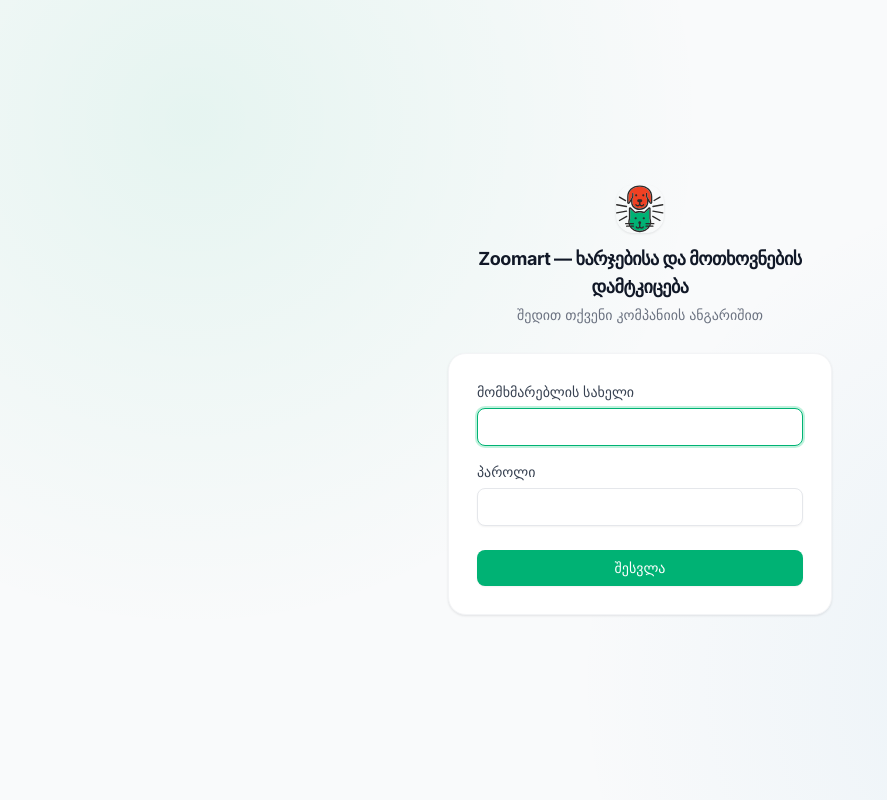
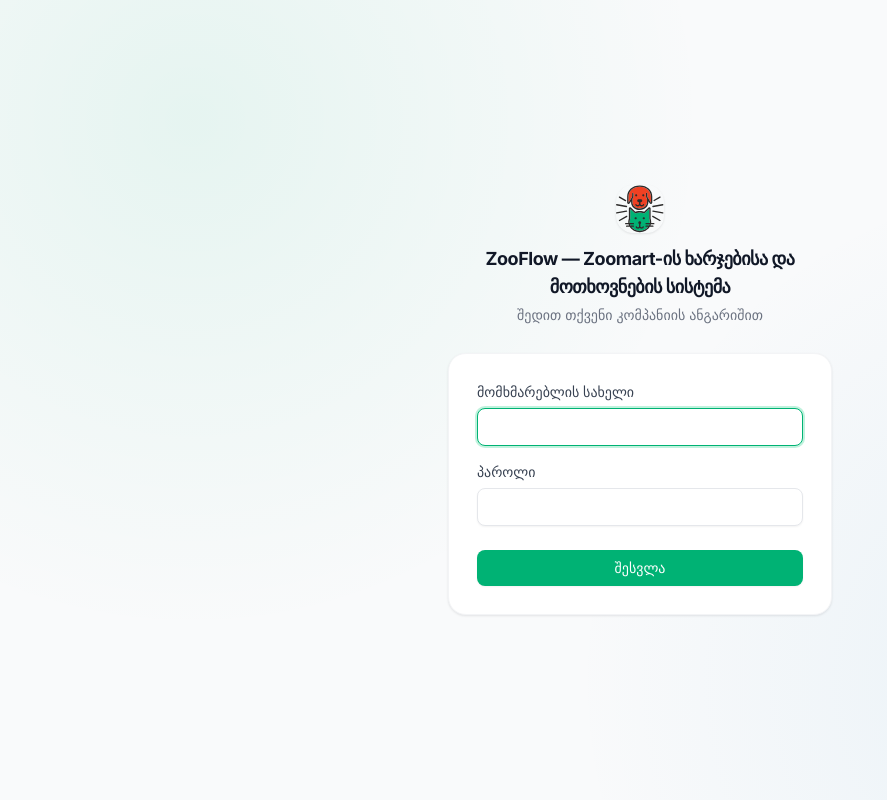
Before and after one commit to digitalzoomart-create/zoomart-approval-test, a Django app: page /login/ in a window 1280 px wide. Shown: the whole page, without its empty margins (0-887 px from the left). Run offline with Django 5.2, Linux system fonts and the light colour scheme.

Commit message:
Rename app to ZooFlow, simplify search placeholder
Applies GIO's chosen name across browser titles, sidebar branding,
login page, Django admin branding, and notification emails. Also
simplifies the request search placeholder to just "ძებნა…".

Co-Authored-By: Claude Sonnet 5 <noreply@anthropic.com>
Claude-Session: https://claude.ai/code/session_01JVhXnG9u1VGpsHmWnCZaAy

```diff
--- a/config/urls.py
+++ b/config/urls.py
@@ -15,6 +15,6 @@ urlpatterns = [
 if settings.DEBUG:
     urlpatterns += static(settings.MEDIA_URL, document_root=settings.MEDIA_ROOT)
 
-admin.site.site_header = "Zoomart — ხარჯებისა და მოთხოვნების ადმინისტრირება"
-admin.site.site_title = "Zoomart ადმინი"
+admin.site.site_header = "ZooFlow — Zoomart-ის ხარჯებისა და მოთხოვნების ადმინისტრირება"
+admin.site.site_title = "ZooFlow ადმინი"
 admin.site.index_title = "სისტემის კონფიგურაცია"
--- a/requests_app/notifications.py
+++ b/requests_app/notifications.py
@@ -19,7 +19,7 @@ from core.models import ApprovalStepRule
 
 logger = logging.getLogger(__name__)
 
-SUBJECT_KA = "მოთხოვნა {number} ელოდება თქვენს დამტკიცებას — Zoomart"
+SUBJECT_KA = "მოთხოვნა {number} ელოდება თქვენს დამტკიცებას — ZooFlow"
 
 BODY_KA = """გამარჯობა,
 
@@ -32,7 +32,7 @@ BODY_KA = """გამარჯობა,
 ნახეთ და გადაწყვიტეთ აქ:
 {link}
 
-ეს არის ავტომატური შეტყობინება Zoomart-ის ხარჯებისა და მოთხოვნების სისტემიდან.
+ეს არის ავტომატური შეტყობინება ZooFlow-დან — Zoomart-ის ხარჯებისა და მოთხოვნების სისტემა.
 """
 
 
--- a/templates/accounts/department_form.html
+++ b/templates/accounts/department_form.html
@@ -1,5 +1,5 @@
 {% extends "base.html" %}
-{% block title %}{% if is_new %}ახალი დეპარტამენტი{% else %}დეპარტამენტის რედაქტირება{% endif %} — Zoomart მოთხოვნები{% endblock %}
+{% block title %}{% if is_new %}ახალი დეპარტამენტი{% else %}დეპარტამენტის რედაქტირება{% endif %} — ZooFlow{% endblock %}
 {% block content %}
 <div class="max-w-md">
   <h1 class="text-2xl font-bold tracking-tight mb-1">{% if is_new %}ახალი დეპარტამენტი{% else %}რედაქტირება — {{ obj.name }}{% endif %}</h1>
--- a/templates/accounts/team_form.html
+++ b/templates/accounts/team_form.html
@@ -1,5 +1,5 @@
 {% extends "base.html" %}
-{% block title %}{% if is_new %}ახალი თანამშრომელი{% else %}თანამშრომლის რედაქტირება{% endif %} — Zoomart მოთხოვნები{% endblock %}
+{% block title %}{% if is_new %}ახალი თანამშრომელი{% else %}თანამშრომლის რედაქტირება{% endif %} — ZooFlow{% endblock %}
 {% block content %}
 <div class="max-w-lg">
   <h1 class="text-2xl font-bold tracking-tight mb-1">{% if is_new %}ახალი თანამშრომელი{% else %}რედაქტირება — {{ obj.get_full_name|default:obj.username }}{% endif %}</h1>
--- a/templates/accounts/team_list.html
+++ b/templates/accounts/team_list.html
@@ -1,6 +1,6 @@
 {% extends "base.html" %}
 {% load ka_labels %}
-{% block title %}გუნდის მართვა — Zoomart მოთხოვნები{% endblock %}
+{% block title %}გუნდის მართვა — ZooFlow{% endblock %}
 {% block content %}
 <div class="flex items-center justify-between mb-1">
   <h1 class="text-2xl font-bold tracking-tight">გუნდის მართვა</h1>
--- a/templates/admin/base_site.html
+++ b/templates/admin/base_site.html
@@ -1,7 +1,7 @@
 {% extends "admin/base.html" %}
 {% load static %}
 
-{% block title %}{% if subtitle %}{{ subtitle }} | {% endif %}{{ title }} | {{ site_title|default:"Zoomart ადმინი" }}{% endblock %}
+{% block title %}{% if subtitle %}{{ subtitle }} | {% endif %}{{ title }} | {{ site_title|default:"ZooFlow ადმინი" }}{% endblock %}
 
 {% block extrastyle %}
 {{ block.super }}
@@ -35,7 +35,7 @@
 {% block branding %}
 <div id="site-name">
   <a href="{% url 'admin:index' %}">
-    <img src="{% static 'img/zoomart-icon.svg' %}" alt="Zoomart">{{ site_header|default:"Zoomart ადმინისტრირება" }}
+    <img src="{% static 'img/zoomart-icon.svg' %}" alt="ZooFlow">{{ site_header|default:"ZooFlow ადმინისტრირება" }}
   </a>
 </div>
 {% if user.is_anonymous %}
--- a/templates/base.html
+++ b/templates/base.html
@@ -3,7 +3,7 @@
 <head>
   <meta charset="utf-8">
   <meta name="viewport" content="width=device-width, initial-scale=1">
-  <title>{% block title %}Zoomart მოთხოვნები{% endblock %}</title>
+  <title>{% block title %}ZooFlow{% endblock %}</title>
   <link rel="icon" type="image/svg+xml" href="{% static 'img/zoomart-icon.svg' %}">
   <link rel="preconnect" href="https://fonts.googleapis.com">
   <link rel="preconnect" href="https://fonts.gstatic.com" crossorigin>
@@ -16,10 +16,10 @@
   <aside class="w-64 shrink-0 border-r border-gray-100 bg-white flex flex-col">
     <div class="px-5 py-5">
       <div class="flex items-center gap-2.5">
-        <img src="{% static 'img/zoomart-icon.svg' %}" class="h-9 w-9 rounded-lg" alt="Zoomart">
+        <img src="{% static 'img/zoomart-icon.svg' %}" class="h-9 w-9 rounded-lg" alt="ZooFlow">
         <div class="leading-tight">
-          <div class="font-bold text-[15px] tracking-tight">Zoomart</div>
-          <div class="text-xs text-gray-400">ხარჯები და მოთხოვნები</div>
+          <div class="font-bold text-[15px] tracking-tight">ZooFlow</div>
+          <div class="text-xs text-gray-400">Zoomart-ის ხარჯები და მოთხოვნები</div>
         </div>
       </div>
     </div>
@@ -94,7 +94,7 @@
       <form method="get" action="{% url 'request_list' %}" class="flex-1 max-w-md">
         <div class="relative">
           <svg class="pointer-events-none absolute left-3 top-1/2 -translate-y-1/2 h-4 w-4 text-gray-400" viewBox="0 0 24 24" fill="none" stroke="currentColor" stroke-width="2"><circle cx="11" cy="11" r="7"/><path stroke-linecap="round" d="M21 21l-4.35-4.35"/></svg>
-          <input type="text" name="q" placeholder="ძებნა № , სათაურით, მომწოდებლით…" class="input !rounded-full !pl-9 !py-2 bg-gray-50 border-gray-200 focus:bg-white">
+          <input type="text" name="q" placeholder="ძებნა…" class="input !rounded-full !pl-9 !py-2 bg-gray-50 border-gray-200 focus:bg-white">
         </div>
       </form>
       <form method="post" action="{% url 'logout' %}">
--- a/templates/dashboard/dashboard.html
+++ b/templates/dashboard/dashboard.html
@@ -1,5 +1,5 @@
 {% extends "base.html" %}
-{% block title %}დეშბორდი — Zoomart მოთხოვნები{% endblock %}
+{% block title %}დეშბორდი — ZooFlow{% endblock %}
 {% block content %}
 <h1 class="text-2xl font-bold tracking-tight mb-1">კეთილი იყოს თქვენი მობრძანება, {{ user.get_full_name|default:user.username }}</h1>
 {% if user.is_senior_management %}
--- a/templates/registration/login.html
+++ b/templates/registration/login.html
@@ -1,12 +1,12 @@
 {% extends "base.html" %}
 {% load static %}
-{% block title %}შესვლა — Zoomart მოთხოვნები{% endblock %}
+{% block title %}შესვლა — ZooFlow{% endblock %}
 {% block auth_content %}
 <div class="min-h-screen grid place-items-center px-4 bg-gray-50" style="background-image: radial-gradient(circle at 15% 15%, rgba(0,178,116,0.08), transparent 40%), radial-gradient(circle at 85% 85%, rgba(43,142,200,0.08), transparent 40%);">
   <div class="w-full max-w-sm">
     <div class="text-center mb-7">
-      <img src="{% static 'img/zoomart-icon.svg' %}" class="h-12 w-12 mx-auto mb-3 rounded-2xl shadow-soft" alt="Zoomart">
-      <h1 class="text-lg font-bold tracking-tight">Zoomart — ხარჯებისა და მოთხოვნების დამტკიცება</h1>
+      <img src="{% static 'img/zoomart-icon.svg' %}" class="h-12 w-12 mx-auto mb-3 rounded-2xl shadow-soft" alt="ZooFlow">
+      <h1 class="text-lg font-bold tracking-tight">ZooFlow — Zoomart-ის ხარჯებისა და მოთხოვნების სისტემა</h1>
       <p class="text-sm text-gray-500 mt-1">შედით თქვენი კომპანიის ანგარიშით</p>
     </div>
     <div class="card p-7">
--- a/templates/requests/detail.html
+++ b/templates/requests/detail.html
@@ -1,5 +1,5 @@
 {% extends "base.html" %}
-{% block title %}{{ obj.request_number }} — Zoomart მოთხოვნები{% endblock %}
+{% block title %}{{ obj.request_number }} — ZooFlow{% endblock %}
 {% block content %}
 <div class="max-w-5xl">
 
--- a/templates/requests/form.html
+++ b/templates/requests/form.html
@@ -1,5 +1,5 @@
 {% extends "base.html" %}
-{% block title %}{% if is_new %}ახალი მოთხოვნა{% else %}მოთხოვნის რედაქტირება{% endif %} — Zoomart მოთხოვნები{% endblock %}
+{% block title %}{% if is_new %}ახალი მოთხოვნა{% else %}მოთხოვნის რედაქტირება{% endif %} — ZooFlow{% endblock %}
 {% block content %}
 <div class="max-w-3xl">
   <h1 class="text-2xl font-bold tracking-tight mb-1">{% if is_new %}ახალი მოთხოვნა{% else %}რედაქტირება {{ obj.request_number }}{% endif %}</h1>
--- a/templates/requests/list.html
+++ b/templates/requests/list.html
@@ -1,5 +1,5 @@
 {% extends "base.html" %}
-{% block title %}{{ title }} — Zoomart მოთხოვნები{% endblock %}
+{% block title %}{{ title }} — ZooFlow{% endblock %}
 {% block content %}
 <div class="flex items-center justify-between mb-5">
   <h1 class="text-2xl font-bold tracking-tight">{{ title }}</h1>
```
